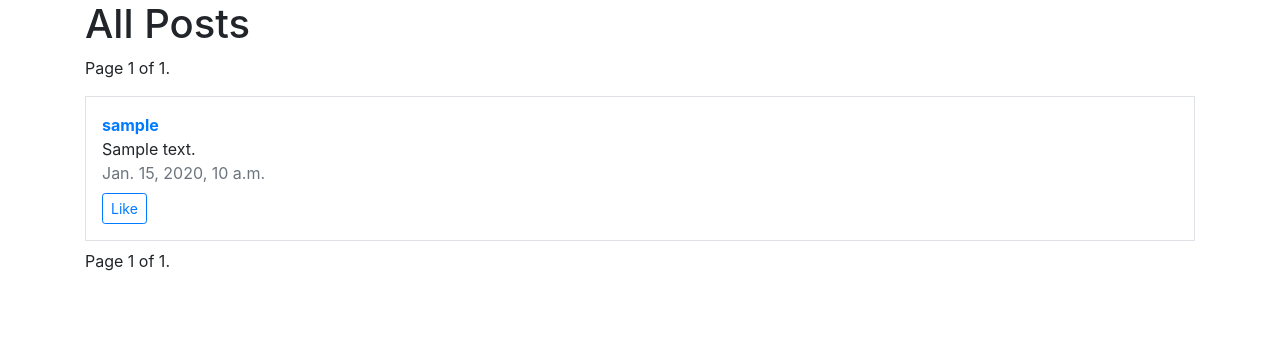
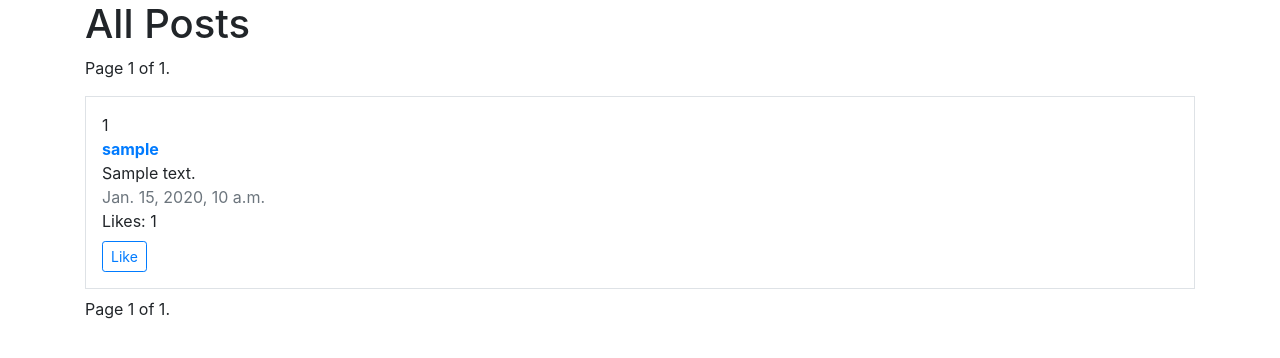
Before and after one commit to codeballet/cs50w-network, a Django app: page / in a window 1280 px wide. Shown: the part 56-414 px from the top of the page. Run offline with Django 3.2, Linux system fonts and the light colour scheme; tables that the repository leaves empty hold one stand-in row (values such as "Sample post"); some libraries are stand-ins or nearby versions.

Commit message:
Feature: like button

```diff
--- a/network/static/network/like.js
+++ /dev/null
@@ -1,5 +0,0 @@
-document.addEventListener('DOMContentLoaded', function() {
-    document.querySelector('#likes-count', () => {
-        fetch(`likes`)
-    })
-})
--- /dev/null
+++ b/network/static/network/likes.js
@@ -0,0 +1,21 @@
+document.addEventListener('DOMContentLoaded', function() {
+    document.querySelectorAll('.like-button').forEach(button => {
+        button.onclick = function(e) {
+            // get the post id from button id
+            button_id = e.target.id;
+            post_id = button_id.split("_")[1];
+
+            likes(post_id);
+        };
+    });
+});
+
+function likes(post_id) {
+    fetch(`like/${post_id}`, {
+        method: 'POST'
+    })
+    .then( response => response.json())
+    .then(message => {
+        console.log(message);
+    })
+}
--- a/network/templates/network/index.html
+++ b/network/templates/network/index.html
@@ -44,13 +44,17 @@
             </ul>
         </nav>
 
-        {% for post in page_obj %}
+        {% for post, like in page_obj|zip:likes %}
         <div class="border p-3 mt-2">
+            <div>{{ post.id }}</div>
             <a class="font-weight-bold" href="{% url 'profile' post.user.id %}">{{ post.user.username }}</a>
             <div>{{ post.content }}</div>
             <div class="text-muted">{{ post.timestamp }}</div>
-            <button id="likes-button" type="button" class="btn btn-outline-primary btn-sm mt-2">Like</button>
-            <div id="likes-count"></div>
+            <div>
+                <span>Likes:</span>
+                <span id="likes-count">{{ like }}</span>
+            </div>
+            <button id="like-button_{{ post.id }}" type="button" class="like-button btn btn-outline-primary btn-sm mt-2">Like</button>
         </div>
         {% endfor %}
 
@@ -78,5 +82,5 @@
 {% endblock %}
 
 {% block script %}
-    <script src="{% static 'network/like.js' %}"></script>
+    <script src="{% static 'network/likes.js' %}"></script>
 {% endblock %}
--- a/network/templates/network/login.html
+++ b/network/templates/network/login.html
@@ -5,7 +5,9 @@
     <h2>Login</h2>
 
     {% if message %}
-        <div>{{ message }}</div>
+        <div class="alert alert-info" role="alert">
+            {{ message }}
+        </div>
     {% endif %}
 
     <form action="{% url 'login' %}" method="post">
--- a/network/urls.py
+++ b/network/urls.py
@@ -12,5 +12,6 @@ urlpatterns = [
     path("<int:post_id>", views.like, name="like"),
 
     # API
-    path('likes/<int:post_id', views.likes_count, name="likes")
+    path('like/<int:post_id>', views.like, name="like"),
+    path('likes/<int:post_id>', views.likes_count, name="likes")
 ]
--- a/network/views.py
+++ b/network/views.py
@@ -1,4 +1,5 @@
 from django.contrib.auth import authenticate, login, logout
+from django.contrib.auth.decorators import login_required
 from django.core.paginator import Paginator
 from django.db import IntegrityError
 from django.http import HttpResponse, HttpResponseRedirect
@@ -31,29 +32,32 @@ def index(request):
     page_number = request.GET.get('page')
     page_obj = paginator.get_page(page_number)
 
-    # get likes counts
+    # get like counts
     likes = []
+    for page in page_obj:
+        likes.append(page.like.count())
 
     return render(request, "network/index.html", {
         "message": message,
         "page_obj": page_obj,
+        "likes": likes
     })
 
 
+@login_required
 def like(request, post_id):
-    if request.user.is_authenticated:
-        try:
-            post = Post.objects.get(pk=post_id)
-            post.like.add(request.user)
-            post.save()
-        except:
-            return render(request, "network/index.html", {
-                "message": "Like not added"
-            })
+    print("In the like view")
+    if request.method != "POST":
+        return JsonResponse({"error": "POST request required"}, status=400)
 
-    return HttpResponseRedirect(reverse("index"), {
-        "message": "Like added"
-    })
+    # save the like
+    try:
+        post = Post.objects.get(pk=post_id)
+        post.like.add(request.user)
+        post.save()
+        return JsonResponse({"message": "Like added"}, status=201)
+    except:
+        return JsonResponse({"error": "Like not added"}, status=400)
 
 
 def likes_count(request, post_id):
```
